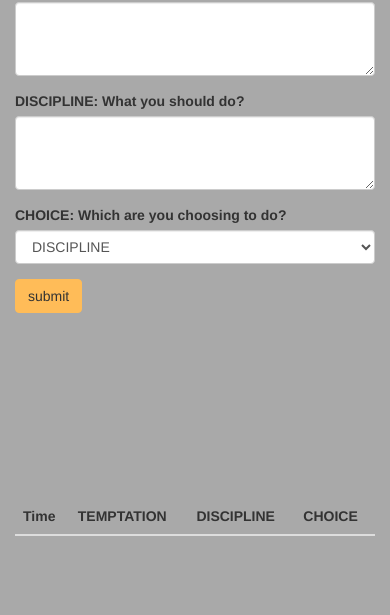
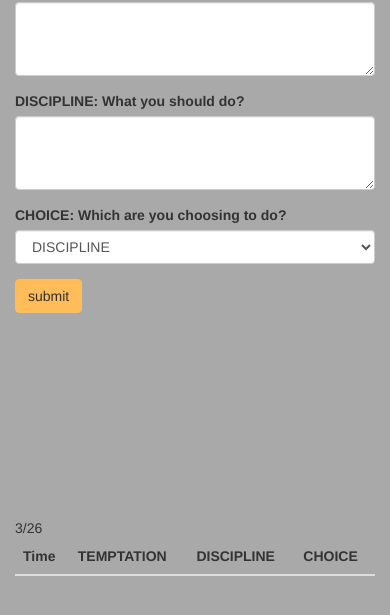
Before and after one commit to clarktyra/discipline-builder, a website: page public/members.html in a window 390 px wide. Shown: the part 165-780 px from the top of the page. Drawn offline with nearby package versions, Linux system fonts and the light colour scheme; no server answers.

Commit message:
changed date declaration, so date pops up at the table even when there is no data

```diff
--- a/public/js/members.js
+++ b/public/js/members.js
@@ -12,7 +12,8 @@ $(document).ready(function() {
   //   // also grab all their posts data
   //   console.log(data)
   // });
-
+  let test2 = new Date();
+  tableHead.text(test2.getMonth() + "/" + test2.getDate());
   $.get("/api/user_data").then(function(data) {
     console.log(data);
     console.log(data[0].createdAt);
@@ -26,7 +27,6 @@ $(document).ready(function() {
         ":" +
         test.getMinutes()
     );
-    tableHead.text(test.getMonth() + "/" + test.getDate())
     console.log(test.getMinutes());
     var dataDis = 0;
     var dataCho = 0;
--- a/public/members.html
+++ b/public/members.html
@@ -45,7 +45,7 @@
         <canvas id="myChart" width="200" height="200"></canvas>
 
       </div>
-      <div class="col-md-6 col-lg-6 ">
+      <div class="col-md-6 col-lg-6" id="theTableSection">
 
           <table class="table table-hover">
             <thead > <span id=tableHead></span>
--- a/public/stylesheets/style.css
+++ b/public/stylesheets/style.css
@@ -25,9 +25,9 @@ body {
  background: darkgrey
 }
 
-canvas {
-  width: 50%
-}
+/* #theTableSection {
+  visibility: hidden;
+} */
 .btn {
   background-color: #FFBC58;
   border-color: #FFBC58;
```
